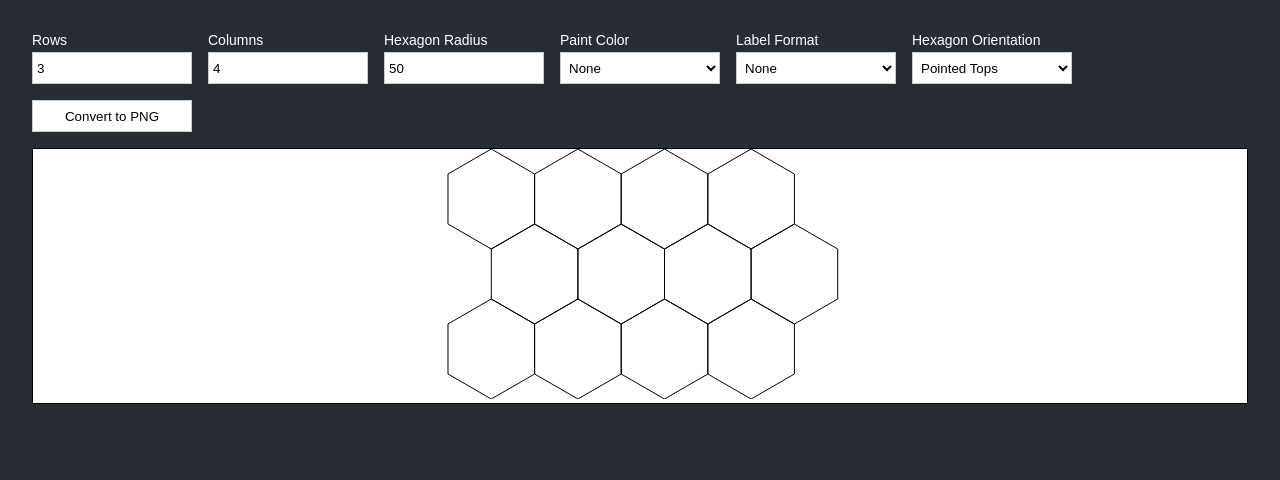
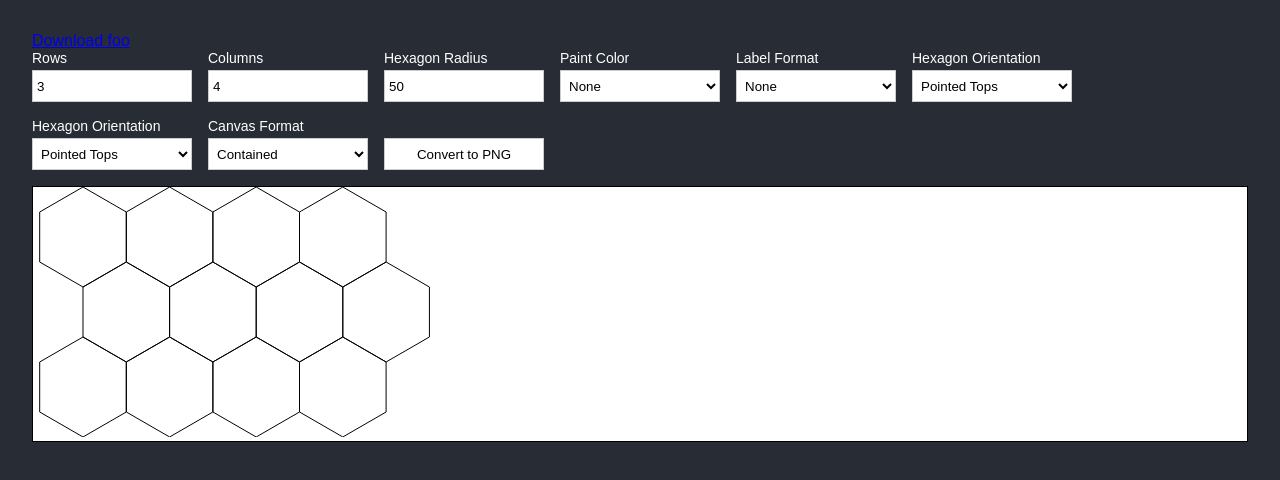
Before and after one commit to bdl101/hex-map-builder, a React (Create React App) app: page / in a window 1280 px wide. Shown: the top 480 px of the page. Built offline with nearby package versions, Linux system fonts and the light colour scheme.

Commit message:
testing config download

```diff
--- a/public/index.html
+++ b/public/index.html
@@ -24,7 +24,7 @@
       work correctly both with client-side routing and a non-root public URL.
       Learn how to configure a non-root public URL by running `npm run build`.
     -->
-    <title>React App</title>
+    <title>Hex Map Builder</title>
   </head>
   <body>
     <noscript>You need to enable JavaScript to run this app.</noscript>
--- a/src/App.styles.tsx
+++ b/src/App.styles.tsx
@@ -63,11 +63,13 @@ export const InputContainer = styled.div`
   }
 `;
 
-export const MapContainer = styled.div`
+export const MapContainer = styled.div<{ isContained?: boolean }>`
   background: #fff;
   border: 1px solid #000;
+  max-width: 100%;
+  overflow: auto;
   svg {
-    width: 100%;
+    max-width: ${({ isContained }) => (isContained ? "100%" : "unset")};
     text {
       fill: #000;
       font: 12px sans-serif;
--- a/src/App.tsx
+++ b/src/App.tsx
@@ -7,6 +7,7 @@ import {
   LabelFormatOption,
   HexOrientationOption,
   HexFillColor,
+  ImageFormatOption,
 } from "./models";
 import {
   DEFAULT_COLUMN_COUNT,
@@ -23,6 +24,10 @@ import {
   Controls,
 } from "./App.styles";
 
+const foo = URL.createObjectURL(
+  new Blob([JSON.stringify({ foo: "bar" })], { type: "application/json" })
+);
+
 const App = () => {
   const hexMapRef = useRef<SVGSVGElement>(null);
 
@@ -35,6 +40,7 @@ const App = () => {
     labelFormat: "none",
     hexOrientation: "pointTop",
     hexFills: {},
+    imageFormat: "contained",
   });
 
   const { paths, labelData } = useMemo(() => {
@@ -107,6 +113,9 @@ const App = () => {
           setPointerIsDown(false);
         }}
       >
+        <a href={foo} download={"foo.json"}>
+          Download foo
+        </a>
         <Controls>
           <InputContainer>
             <label htmlFor="row-controls">Rows</label>
@@ -200,12 +209,46 @@ const App = () => {
             </select>
           </InputContainer>
           <InputContainer>
+            <label htmlFor="hex-orientation-controls">
+              Hexagon Orientation
+            </label>
+            <select
+              id="hex-orientation-controls"
+              value={config.hexOrientation}
+              onChange={(e) => {
+                handleConfigChange(
+                  "hexOrientation",
+                  e.target.value as HexOrientationOption
+                );
+              }}
+            >
+              <option value={"pointTop"}>Pointed Tops</option>
+              <option value={"flatTop"}>Flat Tops</option>
+            </select>
+          </InputContainer>
+          <InputContainer>
+            <label htmlFor="image-format-controls">Canvas Format</label>
+            <select
+              id="image-format-controls"
+              value={config.imageFormat}
+              onChange={(e) => {
+                handleConfigChange(
+                  "imageFormat",
+                  e.target.value as ImageFormatOption
+                );
+              }}
+            >
+              <option value={"contained"}>Contained</option>
+              <option value={"fixed"}>Fixed</option>
+            </select>
+          </InputContainer>
+          <InputContainer>
             <button type="button" onClick={handleConvertToPNG}>
               Convert to PNG
             </button>
           </InputContainer>
         </Controls>
-        <MapContainer>
+        <MapContainer isContained={config.imageFormat === "contained"}>
           <svg
             ref={hexMapRef}
             viewBox={mapDimensions.viewBox}
--- a/src/models.ts
+++ b/src/models.ts
@@ -5,6 +5,7 @@ export interface HexMapConfig {
   labelFormat: LabelFormatOption;
   hexOrientation: HexOrientationOption;
   paintFill: HexFillColor;
+  imageFormat: ImageFormatOption;
   hexFills: {
     [key: number]: HexFillColor | undefined;
   };
@@ -29,3 +30,4 @@ export type HexFillColor =
   | "darkcyan";
 export type LabelFormatOption = "none" | "numbersOnly" | "alphaX";
 export type HexOrientationOption = "pointTop" | "flatTop";
+export type ImageFormatOption = "fixed" | "contained";
--- a/src/utils.ts
+++ b/src/utils.ts
@@ -5,6 +5,12 @@ import {
   LabelFormatOption,
 } from "./models";
 import { ANGLE, UPPER_ALPHA_INDICES } from "./constants";
+
+// TODO: support flat-top orientation
+// TODO: support paint bucket paintaing
+// TODO: support downloading svg
+// TODO: support downloading config as json
+// TODO: support importing config as json
 
 /** Get the vertices for a hexagon centered at origin point x,y. The distance between any 2 vertices of the hexagon is 2r. */
 const prepareVertices = (x: number, y: number, r: number) => {
```
